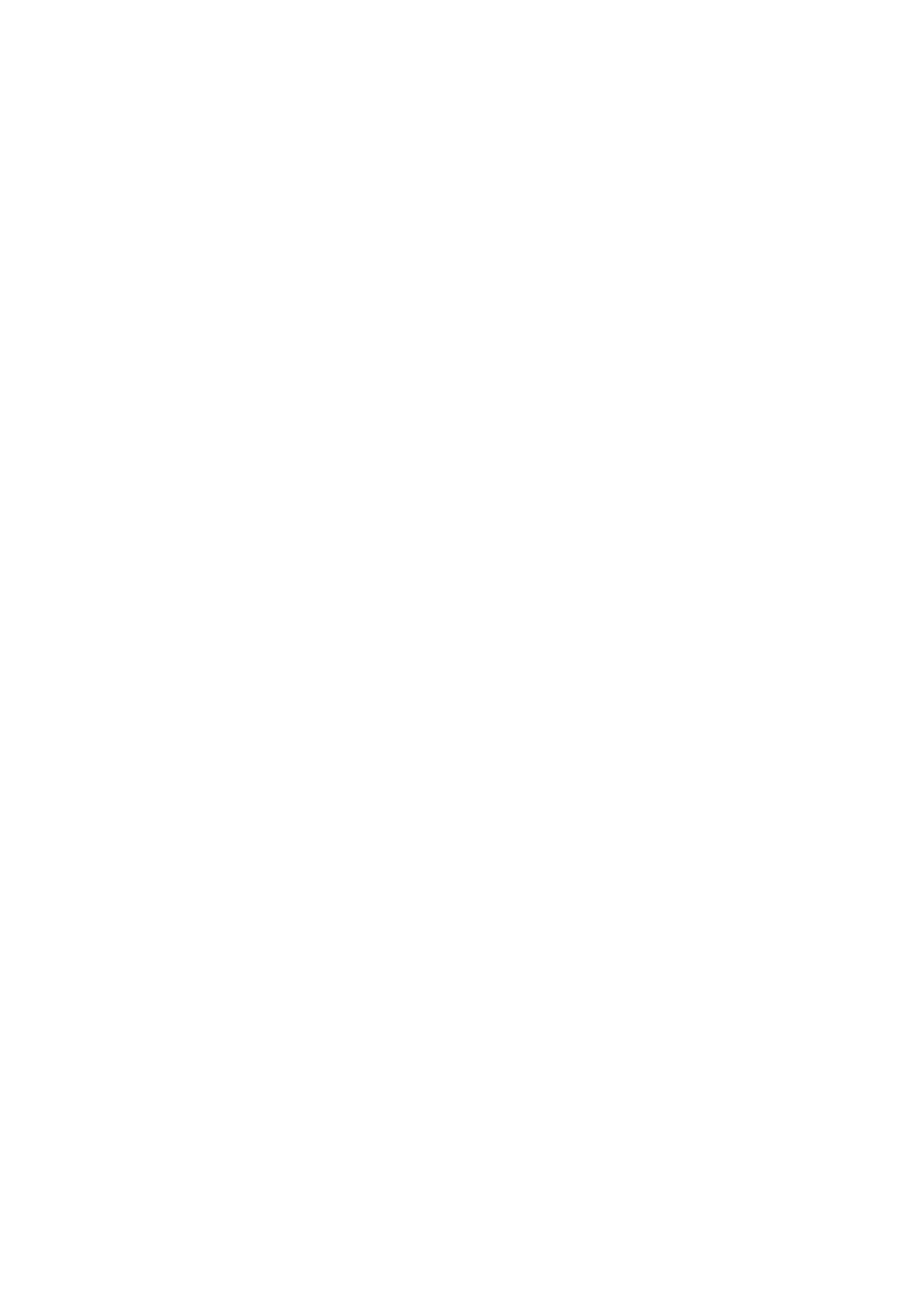
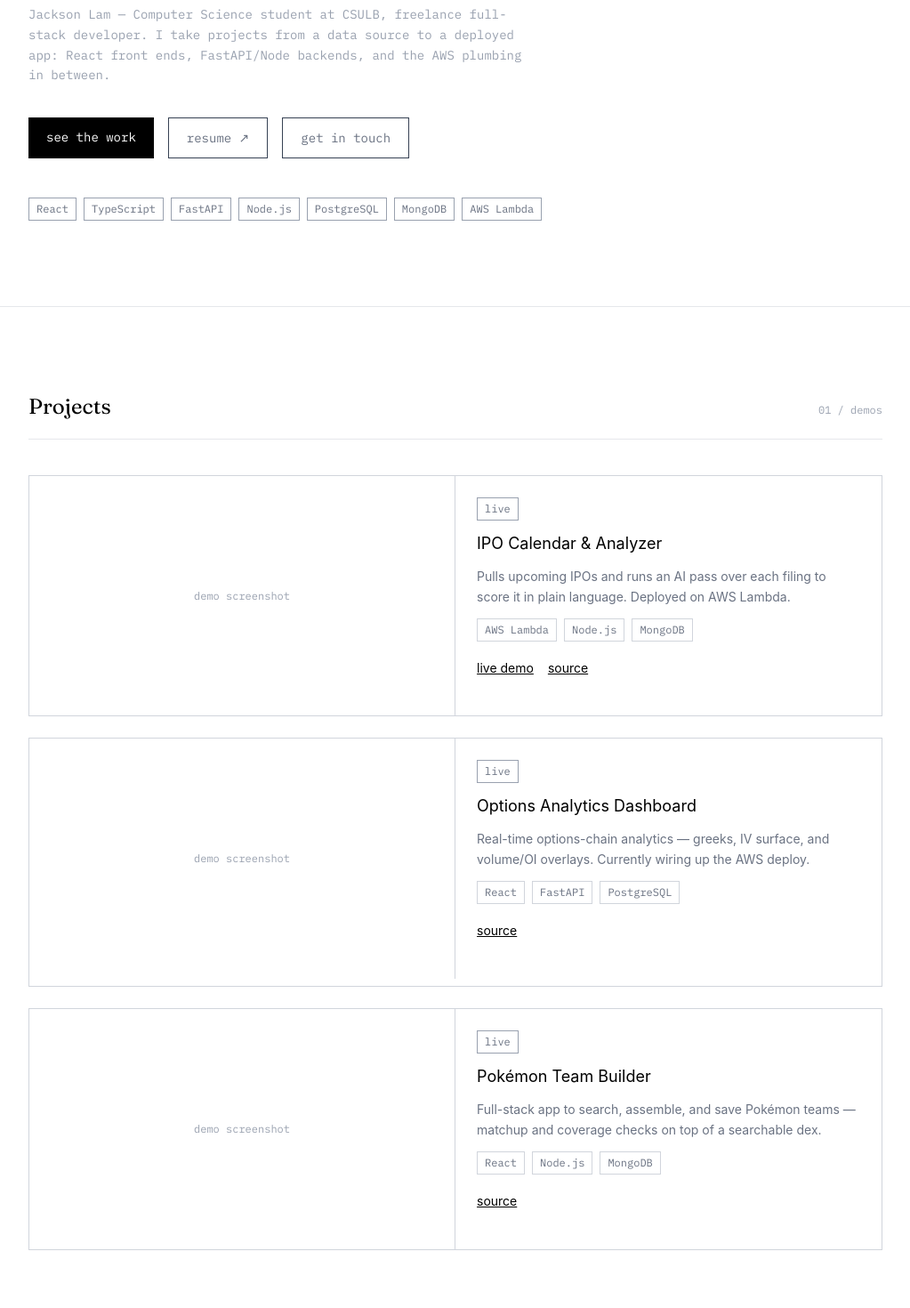
Before and after one commit to jackson0-0/portfolio-main, a React (Vite) app: page / in a window 1280 px wide. Shown: the part 400-1870 px from the top of the page at 89% size, without its empty margins (128-1151 px from the left). Before the commit the page ends 800 px from the top, so only its background shows below. Built offline with nearby package versions, Linux system fonts and the light colour scheme.

Commit message:
built home and projects section

```diff
--- a/src/App.tsx
+++ b/src/App.tsx
@@ -16,8 +16,114 @@ function App() {
         </nav>
       </header>
 
-      <section id="home">Home</section>
-      <section id="projects">Projects</section>
+      <section id="home" className="px-8 py-24 max-w-5xl mx-auto">
+        <div className="flex items-center gap-2 text-sm text-gray-400 mb-6">
+          <span className="w-1.5 h-1.5 rounded-full bg-black"></span>
+          available for summer 2027 internships
+        </div>
+
+        <h1 className="text-5xl font-[family-name:var(--font-title)] text-black max-w-xl leading-tight">
+          From idea to deployment. I build full stack applications.
+        </h1>
+
+        <p className="font-[family-name:var(--font-small)] text-sm text-gray-400 mt-6 max-w-xl leading-relaxed">
+          Jackson Lam — Computer Science student at CSULB, freelance full-stack developer.
+          I take projects from a data source to a deployed app: React front ends, FastAPI/Node
+          backends, and the AWS plumbing in between.
+        </p>
+
+        <div className="flex gap-4 mt-9">
+          <a href="#projects" className="px-5 py-3 bg-black text-white text-sm font-[family-name:var(--font-small)]">
+            see the work
+          </a>
+          <a href="#" target="_blank" className="px-5 py-3 border border-gray-700 text-sm font-[family-name:var(--font-small)] text-gray-500">
+            resume ↗
+          </a>
+          <a href="#contact" className="px-5 py-3 border border-gray-700 text-sm font-[family-name:var(--font-small)] text-gray-500">
+            get in touch
+          </a>
+        </div>
+
+        <div className="flex flex-wrap gap-2 mt-11 text-xs text-gray-500 font-[family-name:var(--font-small)]">
+          <span className="border border-gray-400 px-2 py-1">React</span>
+          <span className="border border-gray-400 px-2 py-1">TypeScript</span>
+          <span className="border border-gray-400 px-2 py-1">FastAPI</span>
+          <span className="border border-gray-400 px-2 py-1">Node.js</span>
+          <span className="border border-gray-400 px-2 py-1">PostgreSQL</span>
+          <span className="border border-gray-400 px-2 py-1">MongoDB</span>
+          <span className="border border-gray-400 px-2 py-1">AWS Lambda</span>
+        </div>
+      </section>
+      <section id="projects" className="px-8 py-24 max-w-5xl mx-auto border-t border-gray-200">
+        <div className="flex justify-between items-baseline mb-10 pb-5 border-b border-gray-200">
+          <h2 className="text-2xl font-[family-name:var(--font-title)] text-black">Projects</h2>
+          <span className="font-[family-name:var(--font-small)] text-xs text-gray-400">01 / demos</span>
+        </div>
+
+        <div className="grid grid-cols-2 border border-gray-300 mb-6">
+          <div className="aspect-video border-r border-gray-300 flex items-center justify-center">
+            <span className="font-[family-name:var(--font-small)] text-xs text-gray-400">demo screenshot</span>
+          </div>
+          <div className="p-6 flex flex-col gap-3">
+            <span className="font-[family-name:var(--font-small)] text-xs text-gray-500 border border-gray-400 px-2 py-1 self-start">live</span>
+            <h3 className="text-lg text-black">IPO Calendar & Analyzer</h3>
+            <p className="text-sm text-gray-500 leading-relaxed">
+              Pulls upcoming IPOs and runs an AI pass over each filing to score it in plain language. Deployed on AWS Lambda.
+            </p>
+            <div className="flex flex-wrap gap-2 font-[family-name:var(--font-small)] text-xs text-gray-500">
+              <span className="border border-gray-300 px-2 py-1">AWS Lambda</span>
+              <span className="border border-gray-300 px-2 py-1">Node.js</span>
+              <span className="border border-gray-300 px-2 py-1">MongoDB</span>
+            </div>
+            <div className="flex gap-4 text-sm pt-2">
+              <a href="#" className="underline text-black">live demo</a>
+              <a href="#" className="underline text-black">source</a>
+            </div>
+          </div>
+        </div>
+
+        <div className="grid grid-cols-2 border border-gray-300 mb-6 min-h-[280px]">
+          <div className="aspect-video border-r border-gray-300 flex items-center justify-center">
+            <span className="font-[family-name:var(--font-small)] text-xs text-gray-400">demo screenshot</span>
+          </div>
+          <div className="p-6 flex flex-col gap-3">
+            <span className="font-[family-name:var(--font-small)] text-xs text-gray-500 border border-gray-400 px-2 py-1 self-start">live</span>
+            <h3 className="text-lg text-black">Options Analytics Dashboard</h3>
+            <p className="text-sm text-gray-500 leading-relaxed">
+              Real-time options-chain analytics — greeks, IV surface, and volume/OI overlays. Currently wiring up the AWS deploy.
+            </p>
+            <div className="flex flex-wrap gap-2 font-[family-name:var(--font-small)] text-xs text-gray-500">
+              <span className="border border-gray-300 px-2 py-1">React</span>
+              <span className="border border-gray-300 px-2 py-1">FastAPI</span>
+              <span className="border border-gray-300 px-2 py-1">PostgreSQL</span>
+            </div>
+            <div className="flex gap-4 text-sm pt-2">
+              <a href="#" className="underline text-black">source</a>
+            </div>
+          </div>
+        </div>
+
+        <div className="grid grid-cols-2 border border-gray-300">
+          <div className="aspect-video border-r border-gray-300 flex items-center justify-center">
+            <span className="font-[family-name:var(--font-small)] text-xs text-gray-400">demo screenshot</span>
+          </div>
+          <div className="p-6 flex flex-col gap-3">
+            <span className="font-[family-name:var(--font-small)] text-xs text-gray-500 border border-gray-400 px-2 py-1 self-start">live</span>
+            <h3 className="text-lg text-black">Pokémon Team Builder</h3>
+            <p className="text-sm text-gray-500 leading-relaxed">
+              Full-stack app to search, assemble, and save Pokémon teams — matchup and coverage checks on top of a searchable dex.
+            </p>
+            <div className="flex flex-wrap gap-2 font-[family-name:var(--font-small)] text-xs text-gray-500">
+              <span className="border border-gray-300 px-2 py-1">React</span>
+              <span className="border border-gray-300 px-2 py-1">Node.js</span>
+              <span className="border border-gray-300 px-2 py-1">MongoDB</span>
+            </div>
+            <div className="flex gap-4 text-sm pt-2">
+              <a href="#" className="underline text-black">source</a>
+            </div>
+          </div>
+        </div>
+      </section>
       <section id="skills">Skills</section>
       <section id="experience">Experience</section>
       <section id="hackathons">Hackathons</section>
```
